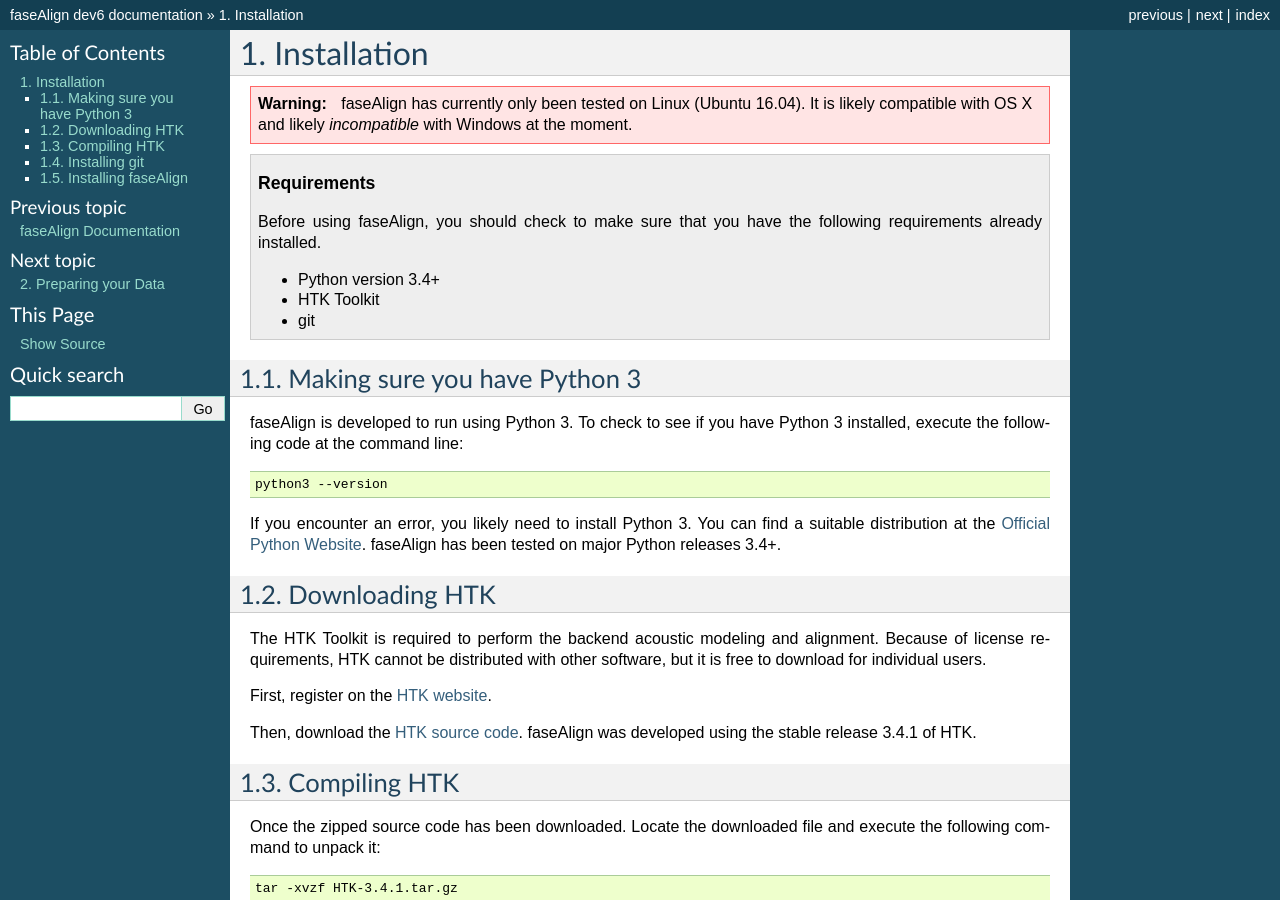
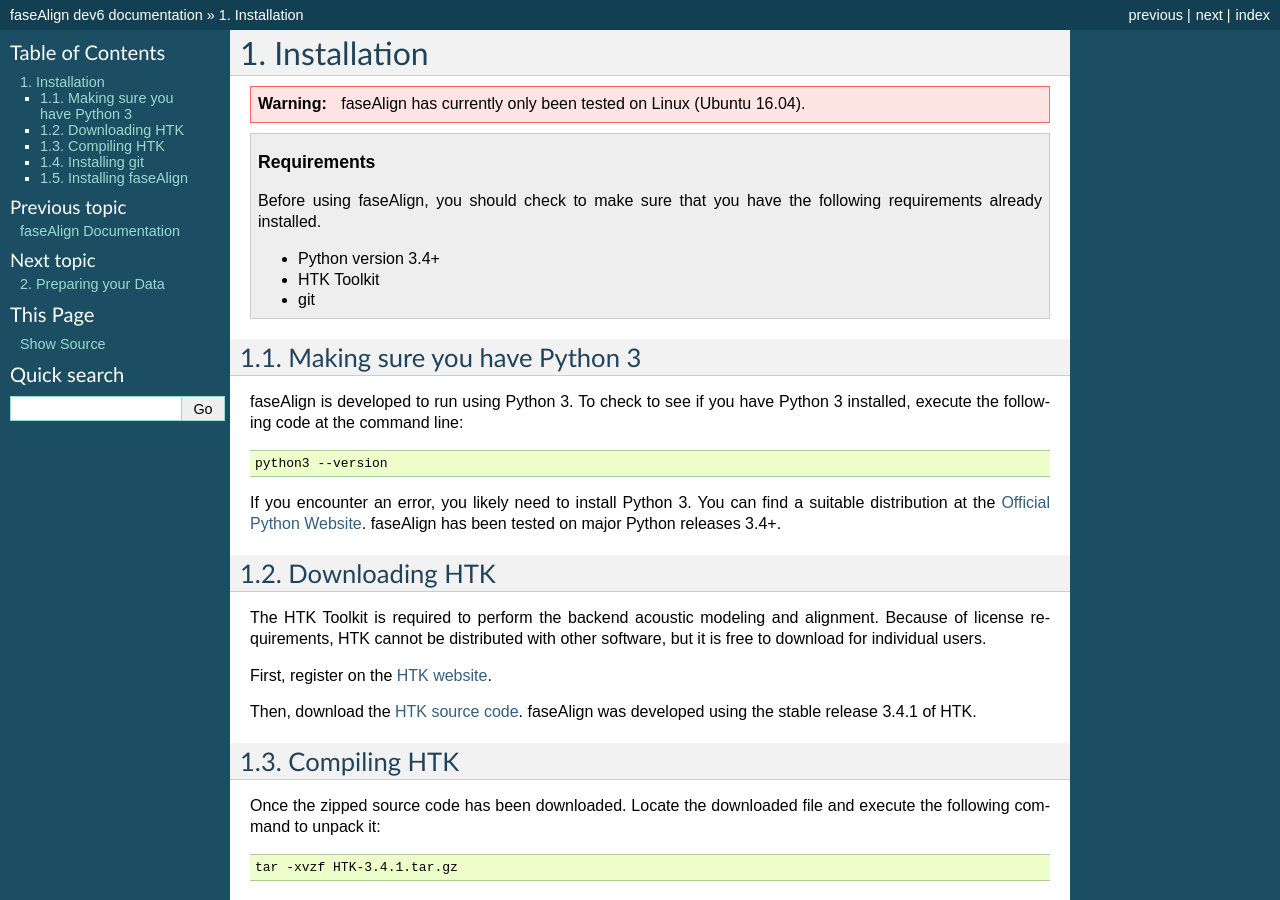
Before and after one commit to EricWilbanks/faseAlign, a Sphinx documentation site: the page built from docs/installation.rst, in a window 1280 px wide and 900 px high. Built offline with Sphinx 7.4.7, drawn with Linux system fonts in a browser that asks for light colours.

Commit message:
installation.rst updates

```diff
--- a/docs/installation.rst
+++ b/docs/installation.rst
@@ -3,7 +3,7 @@
 Installation
 ============
 
-.. warning:: faseAlign has currently only been tested on Linux (Ubuntu 16.04). It is likely compatible with OS X and likely *incompatible* with Windows at the moment.
+.. warning:: faseAlign has currently only been tested on Linux (Ubuntu 16.04).
 
 .. topic:: Requirements
 
```
